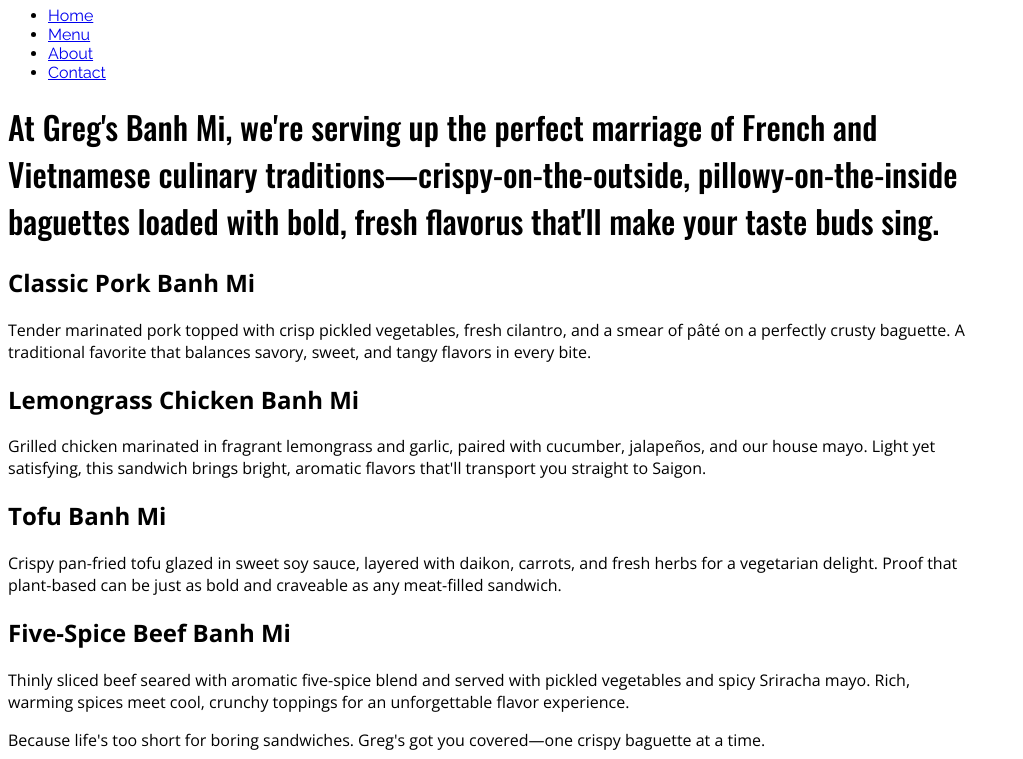
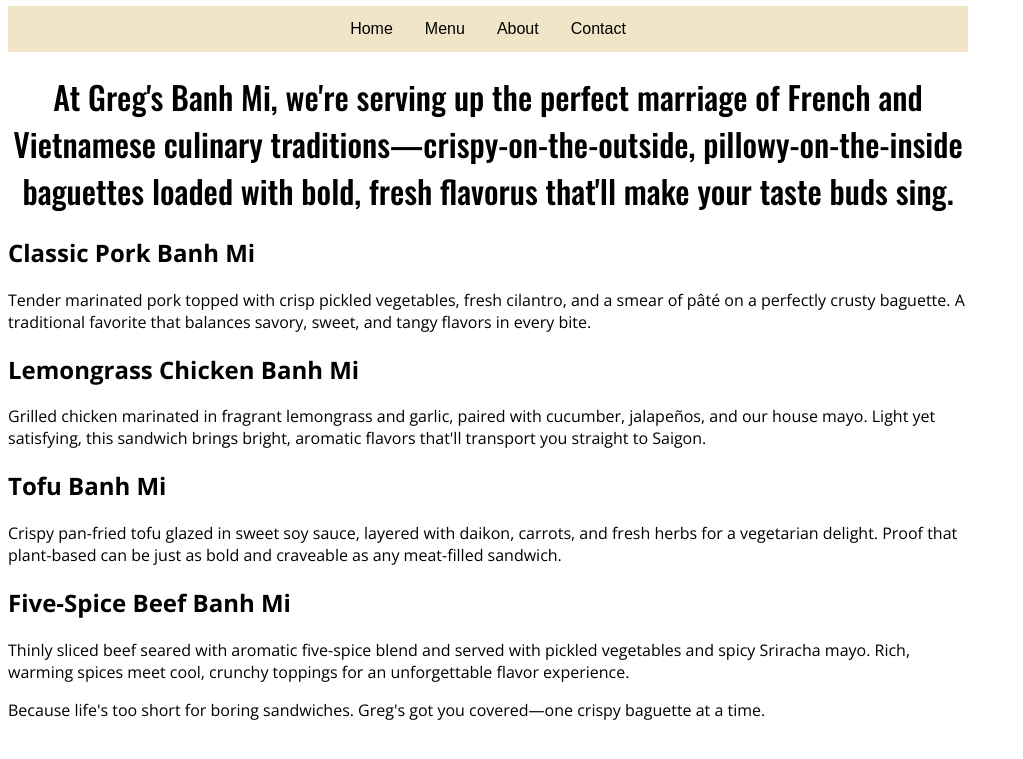
Before and after one commit to AmarJ101/Excercise6, a plain HTML site: page index.html in a window 1280 px wide. Shown: the part 84-843 px from the top of the page, without its empty margins (0-1023 px from the left). After the commit the page ends 813 px from the top, so only its background shows below. Drawn offline with nearby package versions, Linux system fonts and the light colour scheme.

```diff
--- a/index.html
+++ b/index.html
@@ -1,8 +1,9 @@
 <!DOCTYPE html>
 <html>
 <head>
-<title>Exercise 7: Banh Mi, menus, and layout</title>
+<title>Exercise 6: Banh Mi, menus, and layout</title>
 <!-- This is embed code for Google fonts, take a look at  https://fonts.google.com/ for more info, you can just pick fonts and get an embed code which you use here. See how I am controlling them from <style> most of the CSS is just pasted in from Google and I have made tweaks to the weights and added other bits. This is what we will learn next week.-->
+
 <link rel="preconnect" href="https://fonts.googleapis.com">
 <link rel="preconnect" href="https://fonts.gstatic.com" crossorigin>
 <link href="https://fonts.googleapis.com/css2?family=Open+Sans:ital,wght@0,300..800;1,300..800&family=Oswald:wght@200..700&family=Raleway:ital,wght@0,100..900;1,100..900&display=swap" rel="stylesheet">
@@ -23,22 +24,48 @@
   font-optical-sizing: auto;
   font-weight: 500;
   font-style: normal;
+  text-align: center;
   }
 
   #site-title {
   }
 
-  nav {
-  font-family: "Raleway", sans-serif;
-  font-optical-sizing: auto;
-  font-weight: 400;
-  font-style: normal;
+
+ul {
+  list-style-type: none;
+  position: sticky;
+  top: 0;
+  display: flex;
+  margin: 0;
+  padding: 0;
+  overflow: hidden;
+  background-color: #f0e5c7;
+  justify-content: center;
+
   }
 
-  footer {
-  }
+  ul li {
+  float: left ;
+}
 
-</style>
+ul li a {
+  display: block;
+  color: black;
+  text-align: center;
+  font-family: Arial, Helvetica, sans-serif;
+  padding: 14px 16px;
+  text-decoration: none;
+}
+
+li a:hover {
+  background-color: #555555;
+  color: white;
+  font-weight: 600;
+}
+
+<!--   footer {
+  } -->
+  </style>
 </head>
 <body><h1 id="site-title">Greg’s Banh Mi</h1>
 <nav>
```
